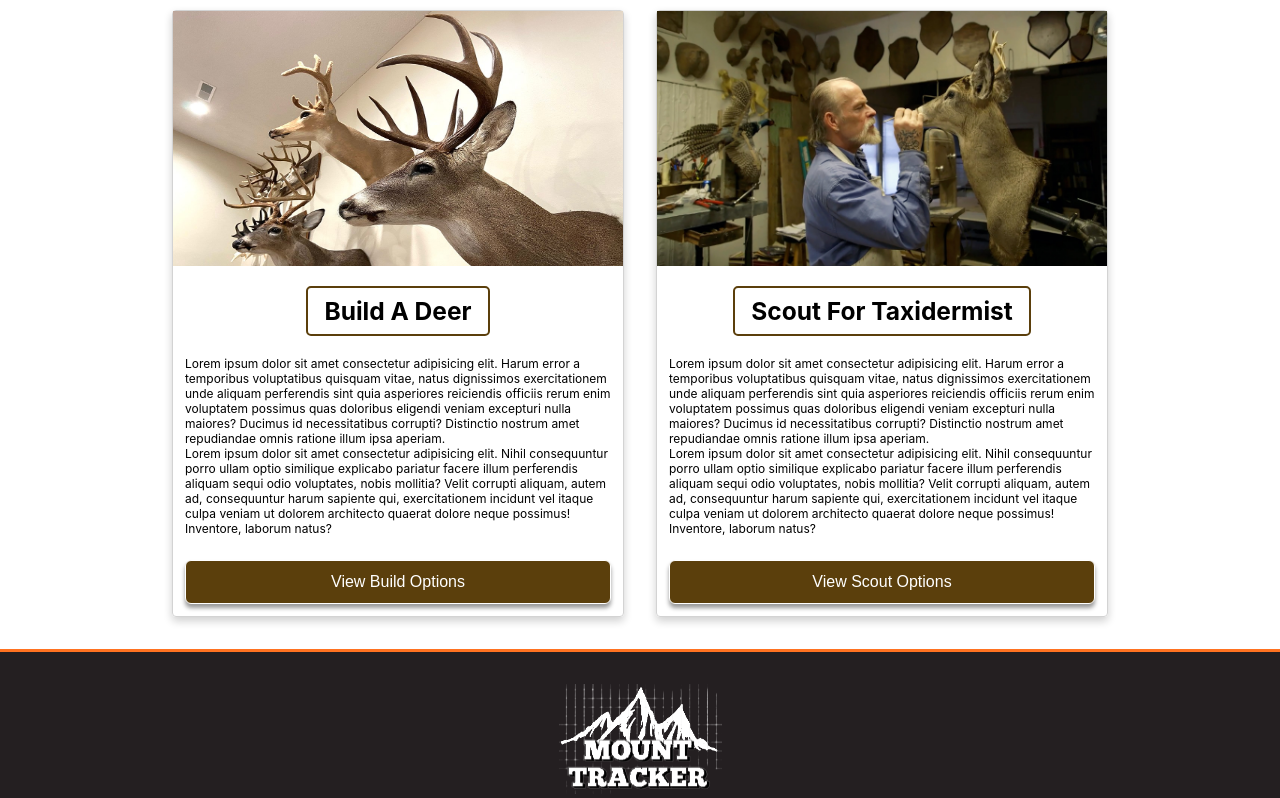
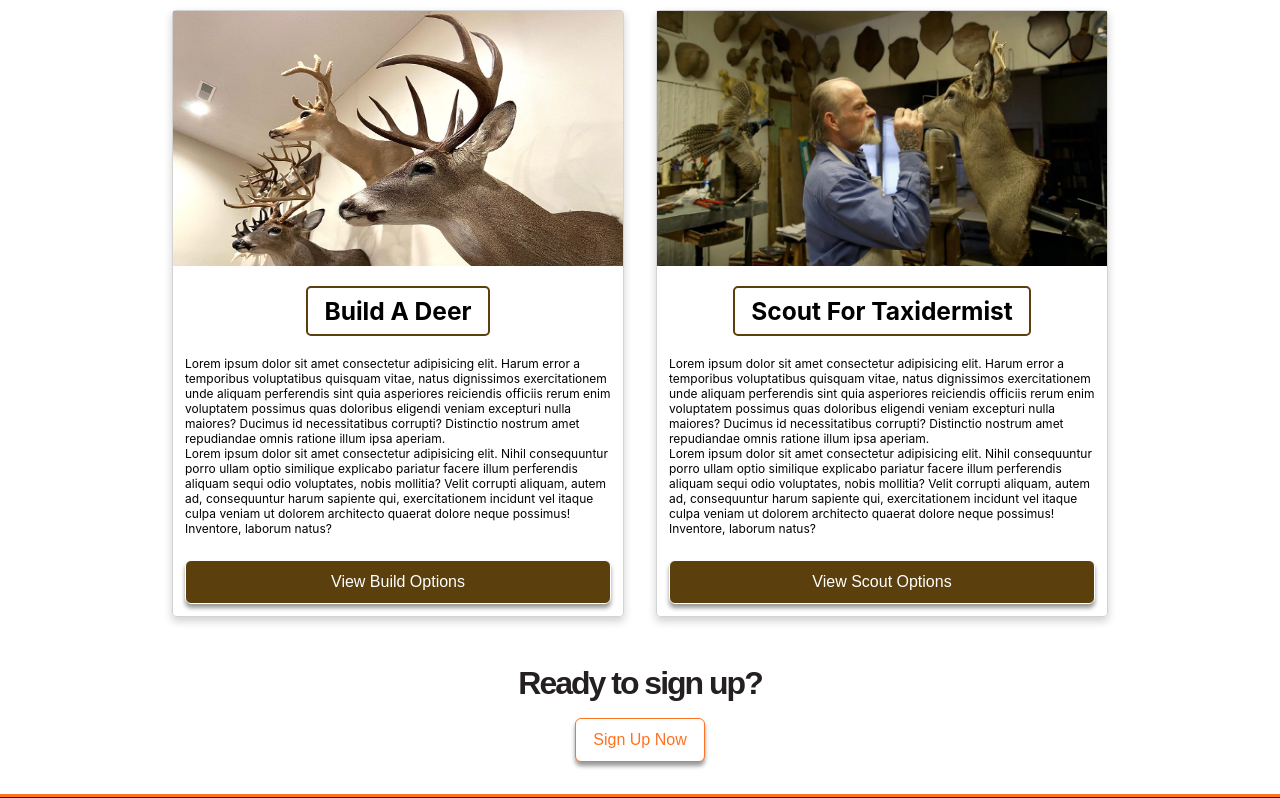
Before and after one commit to FrancisCalizo/ohio-taxidermy-supply, a Next.js app: page /hunter in a window 1280 px wide. Shown: the part 750-1548 px from the top of the page. Built offline with nearby package versions, Linux system fonts and the light colour scheme.

Commit message:
feat: add signup button to Hunter page

```diff
--- a/pages/hunter/index.tsx
+++ b/pages/hunter/index.tsx
@@ -33,6 +33,13 @@ export default function Hunter() {
           {HUNTER_CARD_OPTIONS.map((cardInfo, key) => (
             <HunterOptionCard key={key} cardInfo={cardInfo} />
           ))}
+        </div>
+
+        <div className="login-container">
+          <h2 className="section-ready">Ready to sign up?</h2>
+          <div className="login-button-container">
+            <Button variant="outline">Sign Up Now</Button>
+          </div>
         </div>
       </Container>
     </div>
@@ -114,6 +121,15 @@ const Container = styled.div`
       grid-column-gap: 2rem;
     }
   }
+
+  .section-ready {
+    font-family: Arial, Helvetica, sans-serif;
+    color: ${({ theme }) => theme.colors.dark};
+    text-align: center;
+    font-size: 2rem;
+    letter-spacing: -2px;
+    margin: 3rem auto 1rem;
+  }
 `;
 
 const Hr = styled.hr`
@@ -123,22 +139,23 @@ const Hr = styled.hr`
   background: ${({ theme }) => theme.colors.brown};
 `;
 
-const Button = styled.button<{ isSubmitting?: boolean }>`
+const Button = styled.button<{ variant?: 'outline' }>`
   display: block;
   width: 100%;
-  background: ${({ theme, isSubmitting }) => (isSubmitting ? 'lightgray' : theme.colors.orange)};
-  color: white;
-  border: 0.5px solid white;
+  background: ${({ theme, variant }) => (variant === 'outline' ? '#fff' : theme.colors.orange)};
+  color: ${({ theme, variant }) => (variant === 'outline' ? theme.colors.orange : '#fff')};
+  border: 0.5px solid
+    ${({ theme, variant }) => (variant === 'outline' ? theme.colors.orange : '#fff')};
   padding: 0.75rem 1rem;
   border-radius: 6px;
   font-size: 1rem;
-  cursor: ${({ isSubmitting }) => (isSubmitting ? 'not-allowed' : 'pointer')};
+  cursor: pointer;
   box-shadow: ${(props) => props.theme.button.boxShadow};
   transition: background 300ms ease-in-out, transform 150ms ease-in-out;
 
   &:hover {
-    background: ${(props) =>
-      props.isSubmitting ? 'lightgray' : darken(0.05, props.theme.colors.brown)};
+    background: ${({ theme }) => darken(0.05, theme.colors.orange)};
+    color: ${({ variant }) => variant === 'outline' && '#fff'};
   }
 
   &:hover:not(#submit-button) {
```
